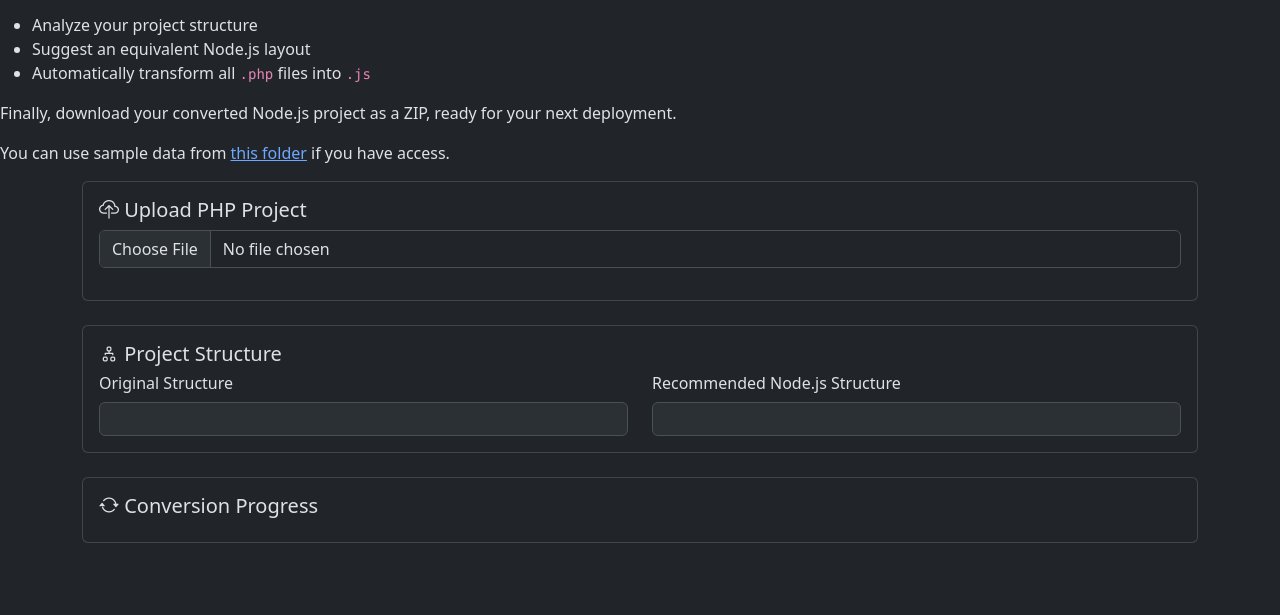
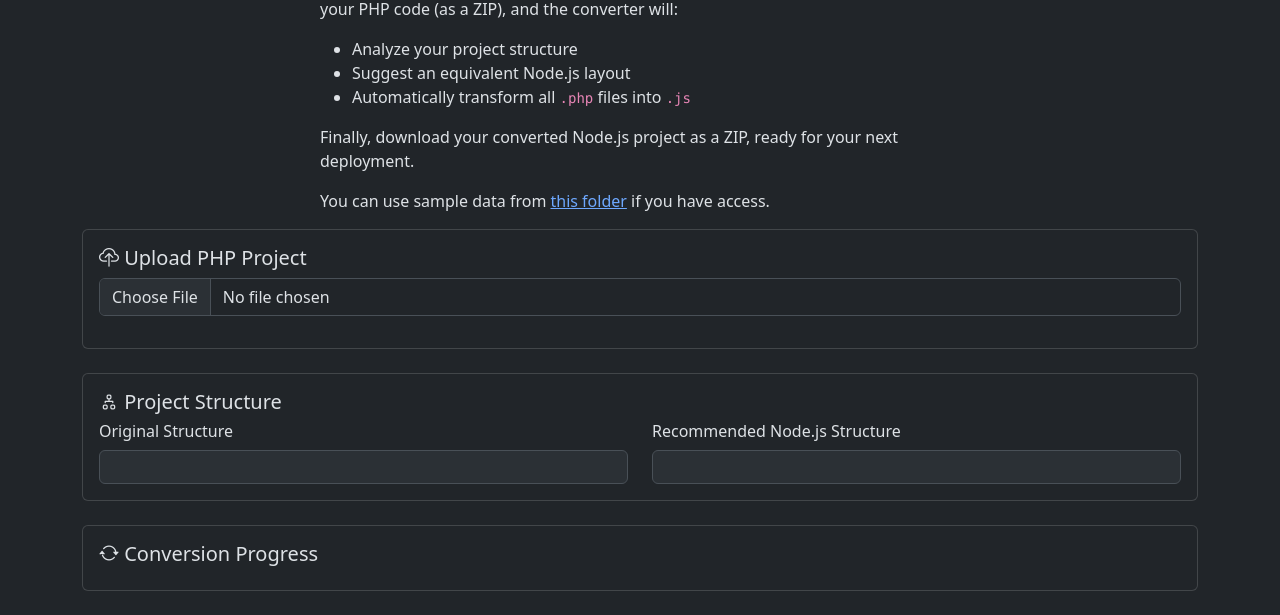
Before and after one commit to Mounesh301/Code_converter, a plain HTML site: page index.html in a window 1280 px wide. Shown: the part 209-824 px from the top of the page. Before the commit the page ends 800 px from the top, so only its background shows below. Drawn offline with nearby package versions, Linux system fonts and the light colour scheme.

Commit message:
Update index.html

```diff
--- a/index.html
+++ b/index.html
@@ -22,7 +22,7 @@
         max-height: 300px;
         overflow-y: auto;
       }
-      .narative{
+      .narrative{
         max-width: 40rem;
       }
     </style>
```
